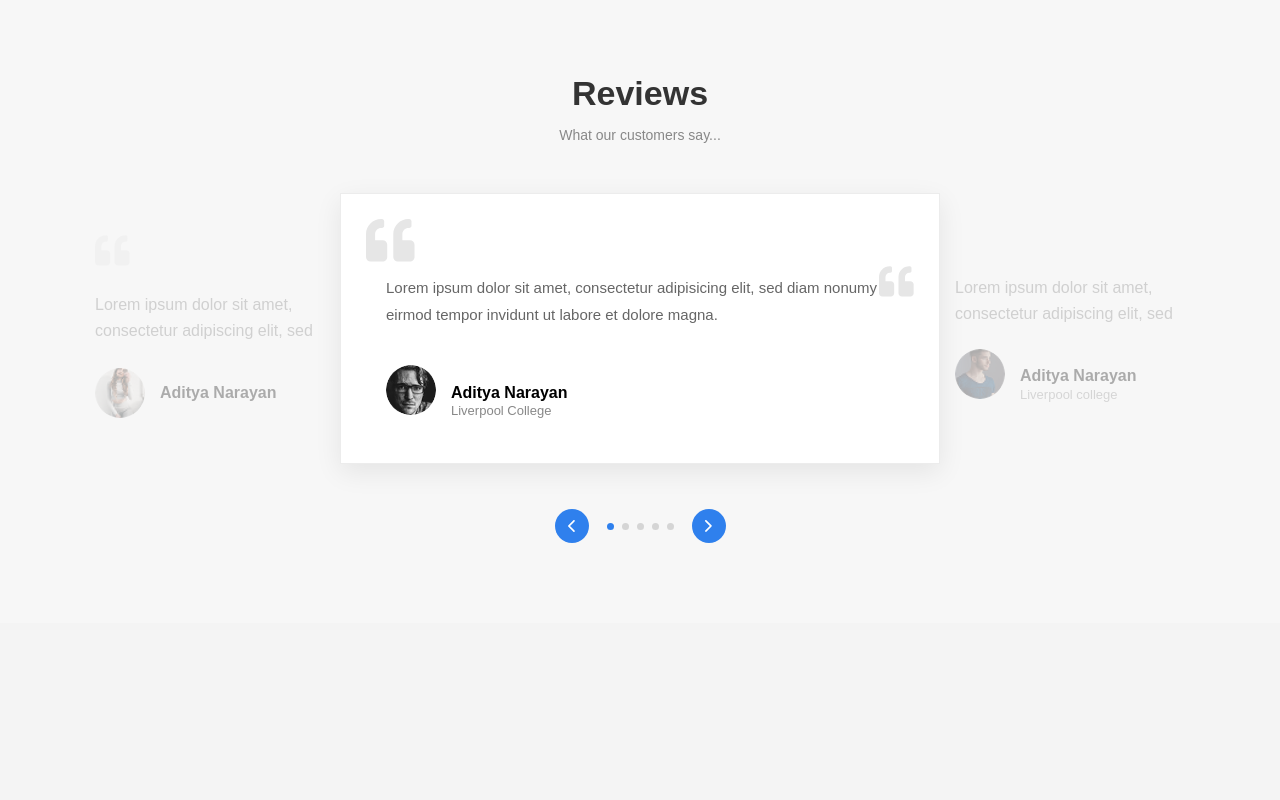
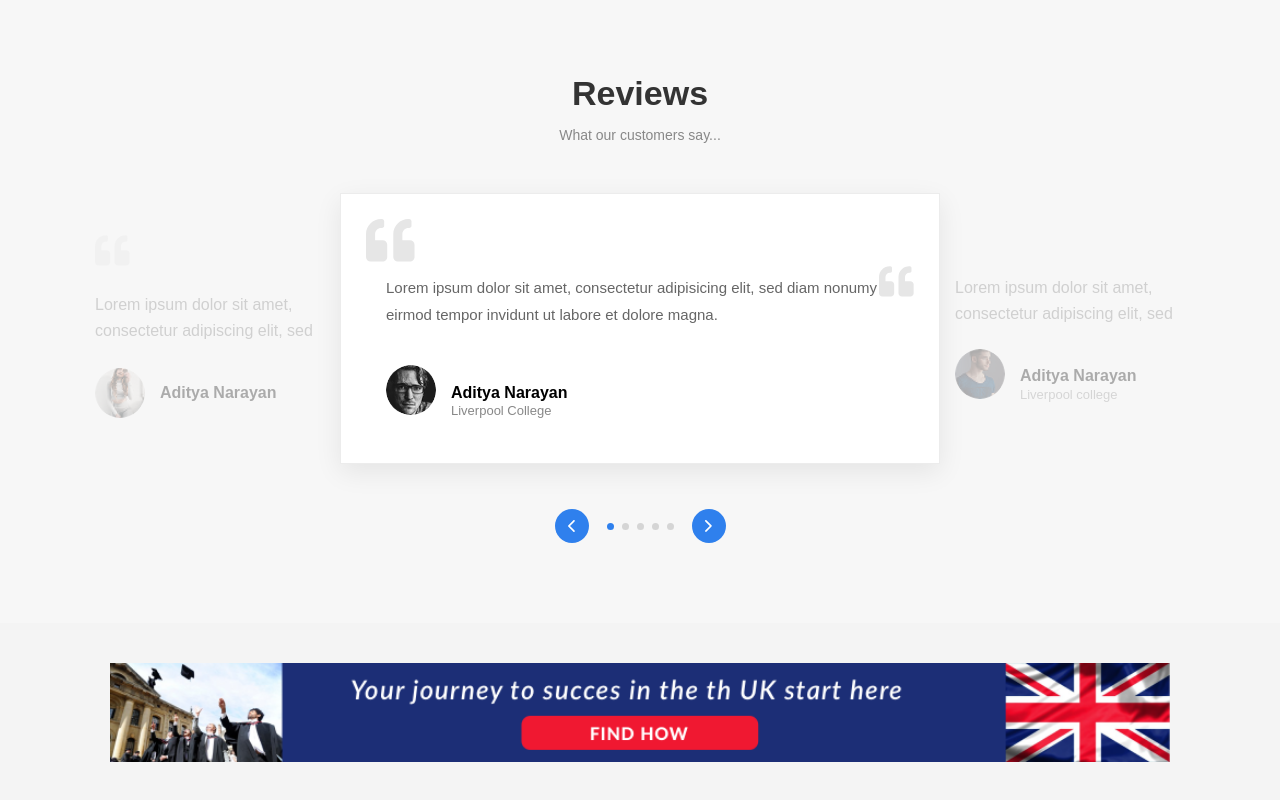
Before and after one commit to bibashmanjusubedi/schoolbharna-ui, a React (Vite) app: page / in a window 1280 px wide. Shown: the part 4994-5794 px from the top of the page. Before the commit the page ends 5617 px from the top, so only its background shows below. Built offline with nearby package versions, Linux system fonts and the light colour scheme.

Commit message:
feat:Journey to the UK starts here banner with CSS

```diff
--- /dev/null
+++ b/src/components/layout/JourneyBanner.css
@@ -0,0 +1,20 @@
+.journey-section{
+    width:100%;
+    display:flex;
+    justify-content: center;
+    padding:40px 20px;
+    box-sizing:border-box;
+}
+
+
+.journey-wrapper{
+    width:100%;
+    max-width: 1060px;
+}
+
+
+.journey-banner {
+    width:100%;
+    height:auto;
+    display:block;
+}
--- /dev/null
+++ b/src/components/layout/JourneyBanner.jsx
@@ -0,0 +1,19 @@
+import "./JourneyBanner.css";
+import journeyToSuccessBanner from "../../assets/images/JourneyBanner.png";
+
+function JourneyBanner(){
+    return(
+        <section className="journey-section">
+            <div className="journey-wrapper">
+                <img
+                    src={journeyToSuccessBanner}
+                    alt="Your journey to success in the UK starts here"
+                    className="journey-banner"
+                />
+            </div>
+        </section>
+    );
+}
+
+
+export default JourneyBanner;
--- a/src/pages/Home.jsx
+++ b/src/pages/Home.jsx
@@ -11,6 +11,7 @@ import NewsFromNucas from "../components/layout/NewsFromNucas";
 import NucasEvents from "../components/layout/NucasEvents";
 import CourseAppBanner from "../components/layout/CourseAppBanner";
 import Reviews from "../components/layout/Reviews";
+import JourneyBanner from "../components/layout/JourneyBanner";
 
 export default function Home(){
     return(
@@ -27,6 +28,7 @@ export default function Home(){
             <NucasEvents />
             <CourseAppBanner />
             <Reviews />
+            <JourneyBanner />
         </>
     )
 }
```
Also changed, not shown: src/assets/images/JourneyBanner.png (added).
